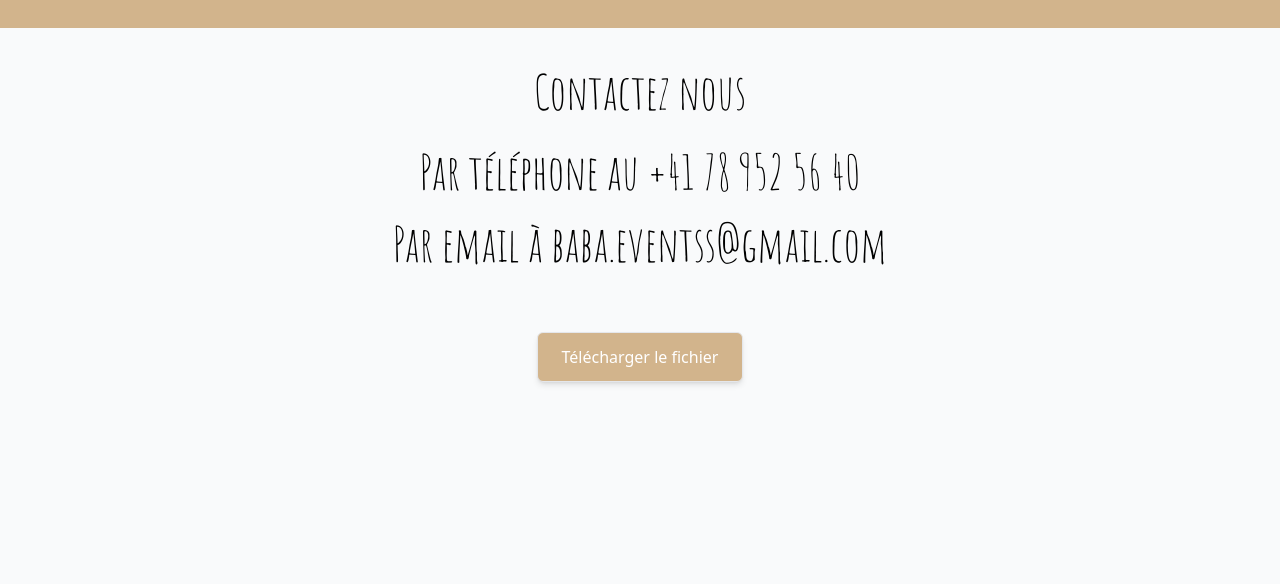
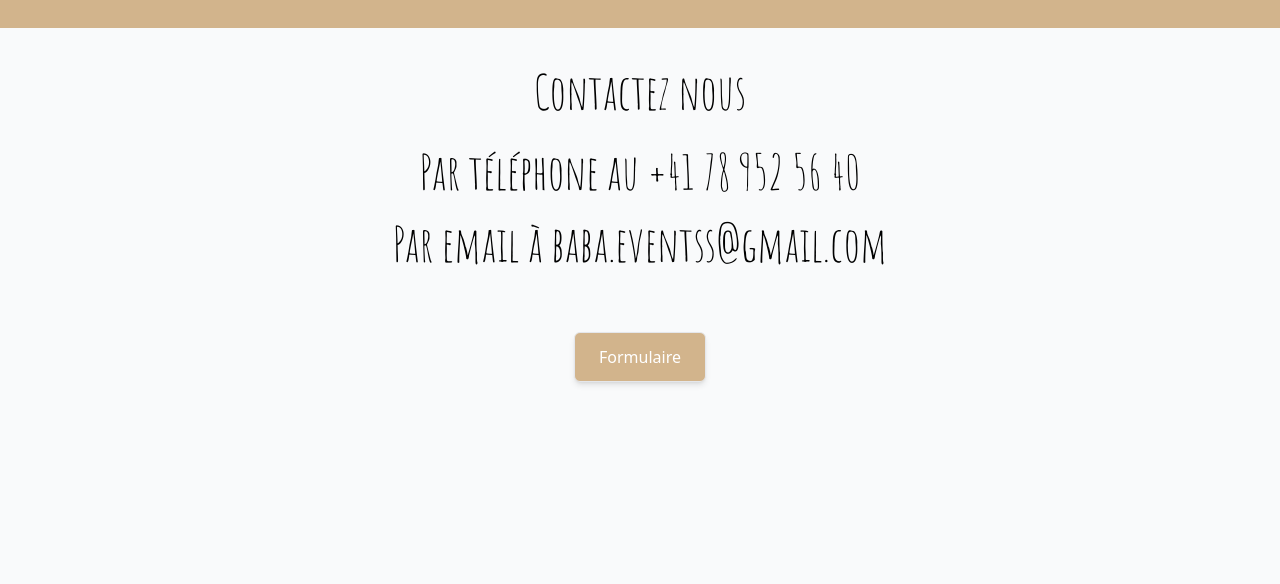
Before and after one commit to Baba-Events/Baba.Events, a website: page index.html in a window 1280 px wide. Shown: the part 4277-4861 px from the top of the page. Drawn offline with nearby package versions, Linux system fonts and the light colour scheme.

Commit message:
Update index.html

```diff
--- a/index.html
+++ b/index.html
@@ -353,7 +353,7 @@
      class="space-y-6 max-w-3xl mx-auto py-16 px-4 relative z-20 sm:px-6 lg:px-8 xl:px-12">
       <div>
         <div class="flex justify-center">
-          <a href="Contrat_de_prestations.pdf" download class="shadow-md px-6 py-3 border font-medium rounded-md text-white bg-brown-300 navmenuContact hover:bg-brown-400 text-center bg-brown-300">Télécharger le fichier</a>
+          <a href="Contrat_de_prestations.pdf" download class="shadow-md px-6 py-3 border font-medium rounded-md text-white bg-brown-300 navmenuContact hover:bg-brown-400 text-center bg-brown-300">Formulaire</a>
         </div>
       </div>
     </section>
```
